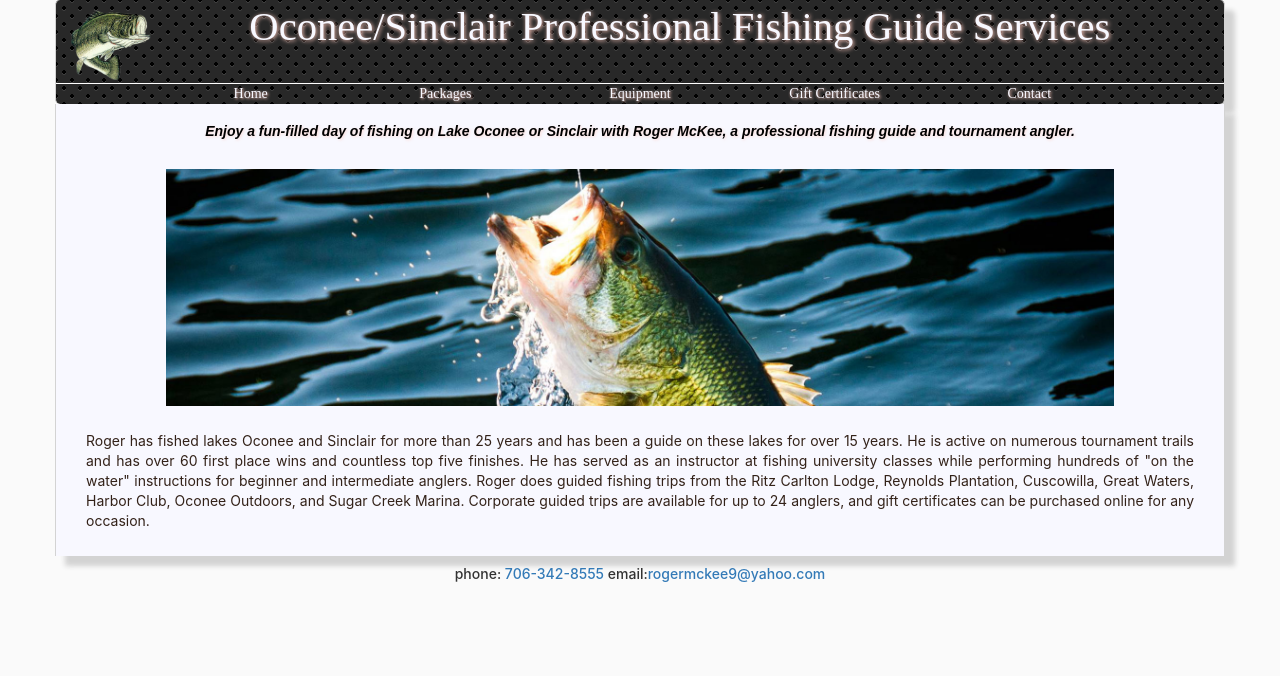
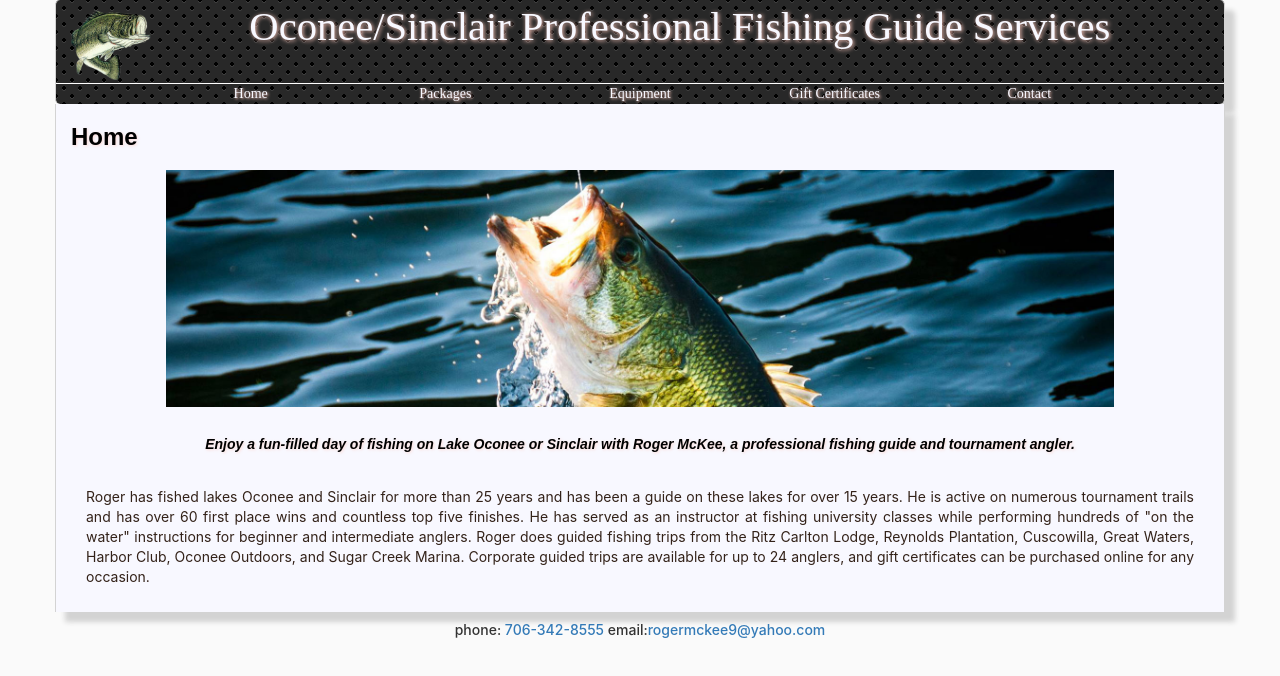
Before and after one commit to chadm9/lake-oconee-sinclair-fishing-guide, a React (Create React App) app: page /Home in a window 1280 px wide. Shown: the top 676 px of the page. Built offline with nearby package versions, Linux system fonts and the light colour scheme.

Commit message:
abstract body title

```diff
--- a/src/body/BodyText.js
+++ b/src/body/BodyText.js
@@ -1,4 +1,3 @@
-
 const BodyText = ({ text }) => {
     return (
         <div className="row">
--- a/src/body/Contact.js
+++ b/src/body/Contact.js
@@ -1,8 +1,13 @@
+import { Fragment } from "react";
 import BodyText from './BodyText';
+import Title from './Title';
 
 const Contact = () => {
     return (
-        <BodyText text={text} />
+        <Fragment>
+            <Title text={'Contact'} />
+            <BodyText text={text} />
+        </Fragment>
     )
 };
 
--- a/src/body/Equipment.js
+++ b/src/body/Equipment.js
@@ -1,10 +1,12 @@
+import {Fragment} from "react";
 import BodyText from './BodyText';
+import Title from './Title';
 import img from './../images/boat-pic.jpg';
-import {Fragment} from "react";
 
 const Equipment = () => {
     return (
         <Fragment>
+            <Title text={'Equipment'}/>
             <BodyText text={text} />
             <div className="col-sm-8 col-xs-8 col-sm-offset-2 col-xs-offset-2">
                 <img id="boat-pic" src={img} />
@@ -16,6 +18,8 @@ const Equipment = () => {
     )
 };
 
+//imgae container
+
 const text = 'We provide some of the best rods and reels in the fishing industry for your enjoyment. Our lineup includes Shimano, Browning, Pflueger, Garcia, Lew’s, and Bass Pro Shop reels, with Falcon, Diawa, Bass Pro Shop, and Fenwick rods. Our packages include soft drinks and bottled water on ice, snacks, sunscreen, all fishing tackle and equipment. You will need to bring fishing license, rain gear, hats, sunglasses, and any additional clothing for a comfortable day.'
 
 export default Equipment;
--- a/src/body/GiftCertificates.js
+++ b/src/body/GiftCertificates.js
@@ -1,12 +1,16 @@
+import { Fragment } from "react";
 import BodyText from './BodyText';
+import Title from './Title';
 
 const GiftCertificates = () => {
     return (
-        <BodyText text={text} />
+        <Fragment>
+            <Title text={'Gift Certificates'} />
+            <BodyText text={text} />
+        </Fragment>
     )
 };
 
 const text = 'Know someone who would like to go fishing with Roger?  Gift certificates make an excellent present for friends and family to enjoy some time relaxing and catching fish on Lake Oconee or Sinclair. Upon purchase, Roger will mail a signed certificate to either the purchaser or giftee good for a fishing trip claimable at any time for up to a year from the purchase date.';
 
-
 export default GiftCertificates;
--- a/src/body/Home.js
+++ b/src/body/Home.js
@@ -1,10 +1,29 @@
+import { Fragment } from "react";
 import BodyText from './BodyText';
+import Title from './Title';
 
 const Home = () => {
     return (
-        <BodyText text={text} />
+        <Fragment>
+            <Title text={'Home'} />
+            <Pitch />
+            <BodyText text={text} />
+        </Fragment>
     )
 };
+
+const Pitch = () => {
+    return (
+        <div className='row'>
+            <div className="col-sm-12 text-center">
+                <h5 id="plug">Enjoy a fun-filled day of fishing on Lake Oconee or Sinclair with Roger McKee,
+                    a professional fishing guide and tournament angler.</h5>
+            </div>
+        </div>
+    )
+};
+
+//abstract Pitch to utils
 
 const text = 'Roger has fished lakes Oconee and Sinclair for more than 25 years and has been a guide on these lakes for over 15 years. He is active on numerous tournament trails and has over 60 first place wins and countless top five finishes. He has served as an instructor at fishing university classes while performing hundreds of "on the water" instructions for beginner and intermediate anglers. Roger does guided fishing trips from the Ritz Carlton Lodge, Reynolds Plantation, Cuscowilla, Great Waters, Harbor Club, Oconee Outdoors, and Sugar Creek Marina. Corporate guided trips are available for up to 24 anglers, and gift certificates can be purchased online for any occasion.';
 
--- a/src/body/Packages.js
+++ b/src/body/Packages.js
@@ -1,11 +1,13 @@
-import {Fragment} from 'react';
+import { Fragment } from 'react';
 import BodyText from './BodyText';
 import PackagesTable from './PackagesTable';
 import PayPal from './PayPal';
+import Title from './Title';
 
 const Packages = () => {
     return (
         <Fragment>
+            <Title text={'Packages'} />
             <BodyText text={text} />
             <PackagesTable />
             <PayPal />
@@ -15,5 +17,4 @@ const Packages = () => {
 
 const text = 'All packages include fuel costs, soft drinks and bottled water on ice, snacks, sunscreen, and all fishing tackle and equipment.';
 
-
 export default Packages;
--- a/src/body/Title.js
+++ b/src/body/Title.js
@@ -1,38 +1,31 @@
 import {Fragment} from "react";
-import { useLocation } from 'react-router-dom';
 import img from './../images/bass-2.jpg';
 
-
-const Title = () => {
-    const location = useLocation();
+const Title = ({ text }) => {
     return (
         <Fragment>
-            <div className="row">
-                {location.pathname === '/Home' ? getPitch(): getHeader(location.pathname)}
-            </div>
-            <div className="row">
-                <div className="col-sm-12 text-center">
-                    <img id="lake-pic" src={img} />
-                </div>
-            </div>
+            <TitleText text={text} />
+            <TitlePic />
         </Fragment>
     )
 }
 
-const getHeader = (path) => {
-    const heading = path === '/GiftCertificates' ? 'Gift Certificates' : path;
+const TitleText = ({ text }) => {
     return (
-        <div className="col-sm-12">
-            <h3 className="page-description">{heading.replace('/', '')}</h3>
+        <div className="row">
+            <div className="col-sm-12">
+                <h3 className="page-description">{text}</h3>
+            </div>
         </div>
     )
 }
 
-const getPitch = () => {
+const TitlePic = () => {
     return (
-        <div className="col-sm-12 text-center">
-            <h5 id="plug">Enjoy a fun-filled day of fishing on Lake Oconee or Sinclair with Roger McKee,
-                a professional fishing guide and tournament angler.</h5>
+        <div className="row">
+            <div className="col-sm-12 text-center">
+                <img id="lake-pic" src={img} />
+            </div>
         </div>
     )
 }
--- a/src/body/index.js
+++ b/src/body/index.js
@@ -4,12 +4,10 @@ import Equipment from './Equipment';
 import GiftCertificates from './GiftCertificates';
 import Home from './Home'
 import Packages from './Packages';
-import Title from './Title';
 
 const Body = () => {
     return (
         <div className="container middle">
-            <Title />
             <Routes>
                 <Route path="/Home" element={<Home />} />
                 <Route path="/Packages" element={<Packages />} />
```
